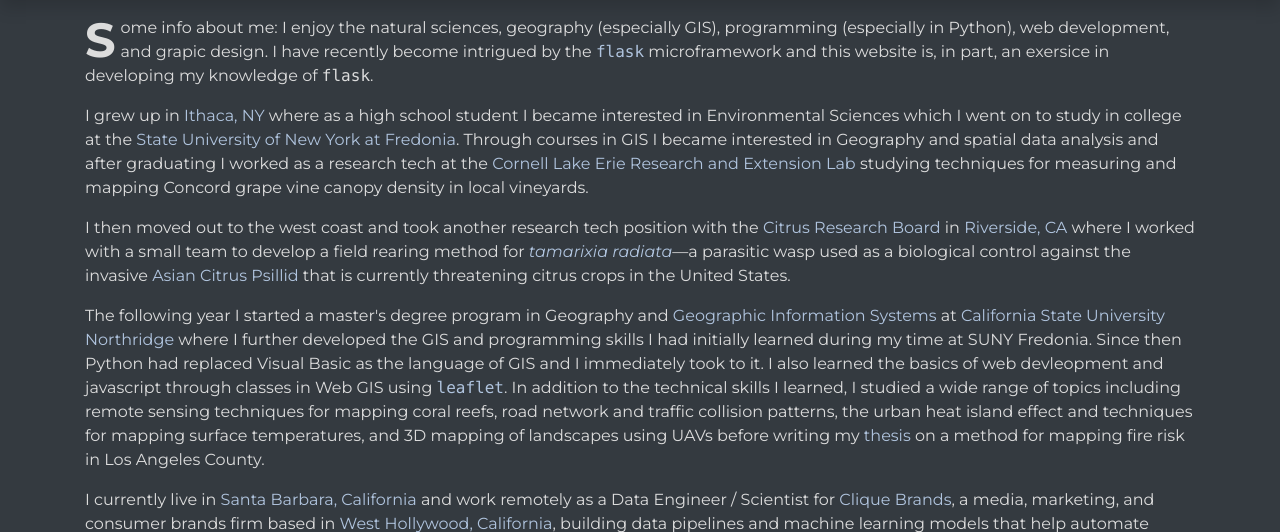
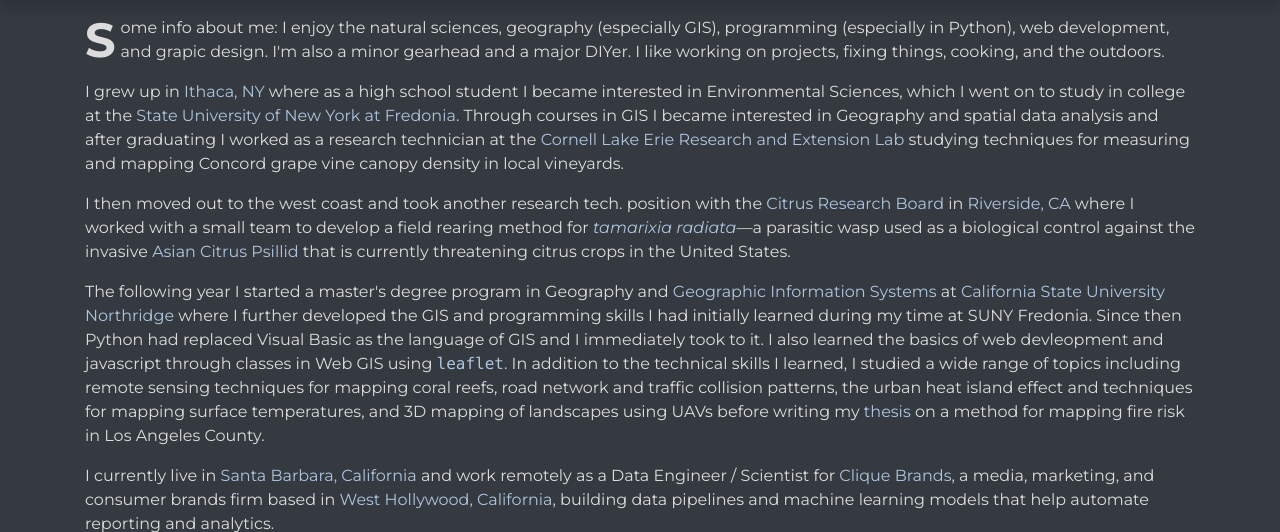
Before and after one commit to JSTHoffman/jsth, a Flask app: page /about in a window 1280 px wide. Shown: the part 156-688 px from the top of the page. Run offline with Flask 2, Linux system fonts and the light colour scheme; some libraries are stand-ins or nearby versions.

Commit message:
Update about page.

```diff
--- a/jsth/templates/about.html
+++ b/jsth/templates/about.html
@@ -21,21 +21,20 @@
       <div class="col-12">
         <p class="drop-cap">
           Some info about me: I enjoy the natural sciences, geography (especially GIS),
-          programming (especially in Python), web development, and grapic design. I have recently
-          become intrigued by the <a class="text-monospace" target="_blank" href="http://flask.pocoo.org/">flask</a>
-          microframework and this website is, in part, an exersice in developing my knowledge
-          of <span class="text-monospace">flask</span>.
+          programming (especially in Python), web development, and grapic design. I'm also
+          a minor gearhead and a major DIYer. I like working on projects, fixing things,
+          cooking, and the outdoors.
         </p>
         <p>
           I grew up in <a target="_blank" href="https://en.wikipedia.org/wiki/Ithaca,_New_York">Ithaca, NY</a>
-          where as a high school student I became interested in Environmental Sciences which
+          where as a high school student I became interested in Environmental Sciences, which
           I went on to study in college at the <a target="_blank" href="https://www.fredonia.edu/"> State University of New York at Fredonia</a>.
           Through courses in GIS I became interested in Geography and spatial data analysis
-          and after graduating I worked as a research tech at the <a target="_blank" href="http://lergp.com/">Cornell Lake Erie Research and Extension Lab</a>
+          and after graduating I worked as a research technician at the <a target="_blank" href="http://lergp.com/">Cornell Lake Erie Research and Extension Lab</a>
           studying techniques for measuring and mapping Concord grape vine canopy density in local vineyards.
         </p>
         <p>
-          I then moved out to the west coast and took another research tech position
+          I then moved out to the west coast and took another research tech. position
           with the <a target="_blank" href="http://www.citrusresearch.org/">Citrus Research Board</a>
           in <a target="_blank" href="https://en.wikipedia.org/wiki/Riverside,_California">Riverside, CA</a>
           where I worked with a small team to develop a field rearing method for
```
